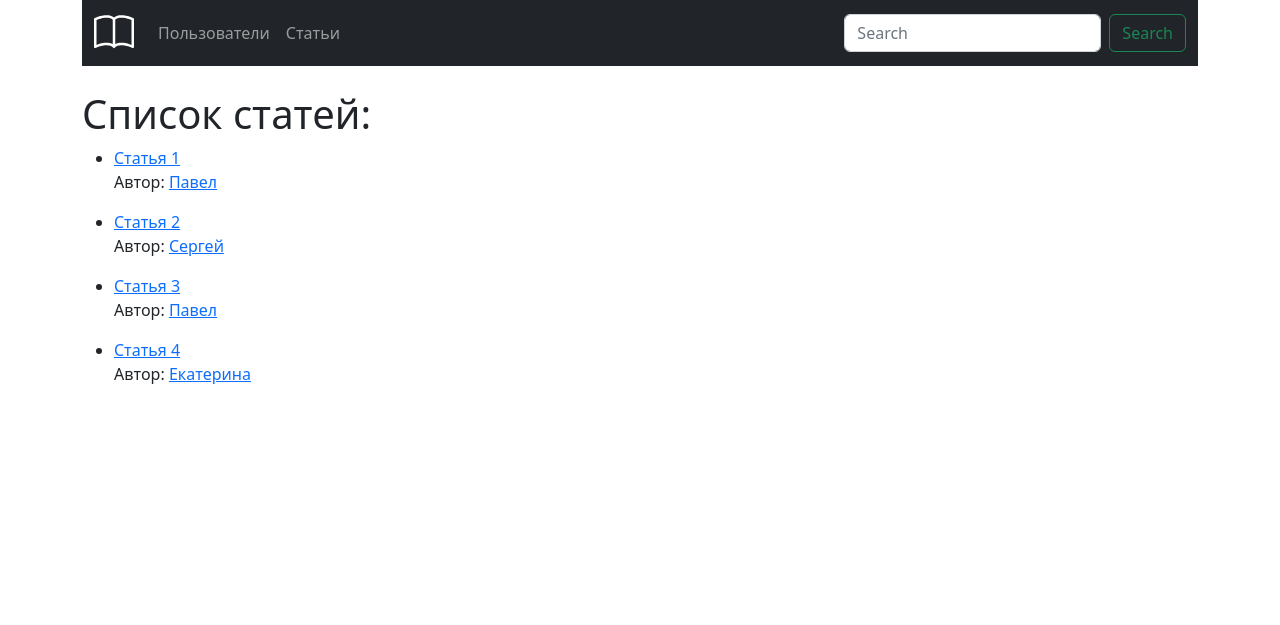
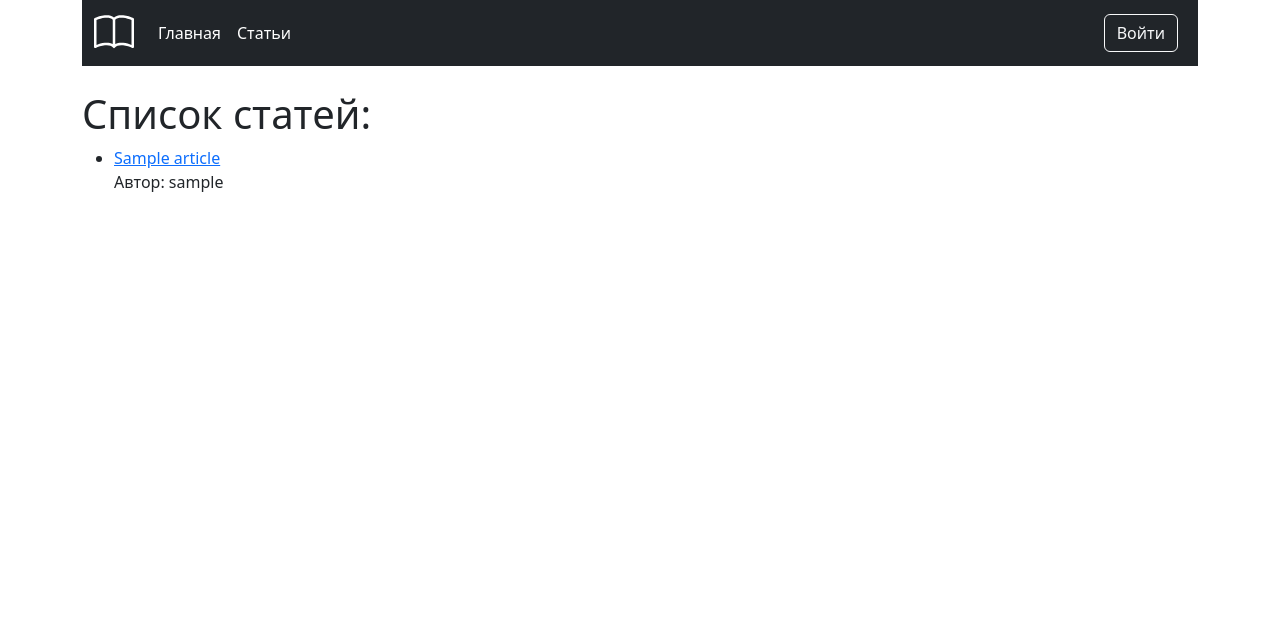
Before and after one commit to N1ckeL90/Flask, a Flask app: page /articles/ in a window 1280 px wide. Shown: the top 625 px of the page. Run offline with Flask 2, Linux system fonts and the light colour scheme; tables that the repository leaves empty hold one stand-in row (values such as "Sample post"); some libraries are stand-ins or nearby versions.

Commit message:
Homework #3

```diff
--- a/blog/article/views.py
+++ b/blog/article/views.py
@@ -1,57 +1,25 @@
 from flask import Blueprint, render_template
 from werkzeug.exceptions import NotFound
 
+from blog.models import Article
+
 article = Blueprint('article', __name__, url_prefix='/articles', static_folder='../static', )
-ARTICLES = {
-    1: {
-        'title': 'Статья 1',
-        'text': 'Описание статьи 1',
-        'author': {
-            'id': 1,
-            'user_name': 'Павел'
-        }
-    },
-    2: {
-        'title': 'Статья 2',
-        'text': 'Описание статьи 2',
-        'author': {
-            'id': 2,
-            'user_name': 'Сергей'
-        }
-    },
-    3: {
-        'title': 'Статья 3',
-        'text': 'Описание статьи 3',
-        'author': {
-            'id': 1,
-            'user_name': 'Павел'
-        }
-    },
-    4: {
-        'title': 'Статья 4',
-        'text': 'Описание статьи 4',
-        'author': {
-            'id': 4,
-            'user_name': 'Екатерина'
-        }
-    }
-}
 
 
 @article.route('/')
 def article_list():
+    articles = Article.query.all()
     return render_template(
         'articles/article_list.html',
-        article=ARTICLES)
+        articles=articles)
 
 
 @article.route('/<int:pk>')
 def get_article(pk: int):
-    try:
-        article_detail = ARTICLES[pk]
-    except KeyError:
+    article = Article.query.filter_by(id=pk).one_or_none()
+    if article is None:
         raise NotFound(f'Статья с id = {pk} не найдена')
     return render_template(
         'articles/article_detail.html',
-        article=article_detail,
+        article=article,
     )
--- a/blog/templates/articles/article_detail.html
+++ b/blog/templates/articles/article_detail.html
@@ -12,6 +12,10 @@
         </p>
     </div>
     <h5>
-        Автор: <a href="{{ url_for('user.get_user', pk=article.author.id) }}">{{ article.author.user_name }}</a>
+        {% if current_user.is_authenticated %}
+            Автор: <a href="{{ url_for('user.get_user', pk=article.author) }}">{{ article.user.username }}</a>
+        {% else %}
+            {{ article.user.username }}
+        {% endif %}
     </h5>
 {% endblock %}
--- a/blog/templates/articles/article_list.html
+++ b/blog/templates/articles/article_list.html
@@ -6,14 +6,18 @@
 
 {% block body %}
     <h1>Список статей:</h1>
-    {% for article_id in article %}
+    {% for article in articles %}
         <ul>
             <li>
-                <a href="{{ url_for('article.get_article', pk=article_id) }}">{{ article[article_id].title }}</a>
+                <a href="{{ url_for('article.get_article', pk=article.id) }}">{{ article.title }}</a>
                 <br>Автор:
-                <a href="{{ url_for('user.get_user', pk=article[article_id].author.id) }}">
-                    {{ article[article_id].author.user_name }}
-                </a>
+                {% if current_user.is_authenticated %}
+                    <a href="{{ url_for('user.get_user', pk=article.author) }}">
+                        {{ article.user.username }}
+                    </a>
+                {% else %}
+                    {{ article.user.username }}
+                {% endif %}
             </li>
         </ul>
     {% endfor %}
--- a/blog/templates/navbar.html
+++ b/blog/templates/navbar.html
@@ -1,6 +1,6 @@
 <nav class="navbar navbar-expand-md navbar-dark bg-dark mb-4">
     <div class="container-fluid">
-        <a class="navbar-brand" href="{{ url_for('user.user_list') }}">
+        <a class="navbar-brand" href="{{ url_for('index') }}">
             <svg xmlns="http://www.w3.org/2000/svg" width="40" height="40" fill="currentColor" class="bi bi-book"
                  viewBox="0 0 16 16">
                 <path d="M1 2.828c.885-.37 2.154-.769 3.388-.893 1.33-.134 2.458.063 3.112.752v9.746c-.935-.53-2.12-.603-3.213-.493-1.18.12-2.37.461-3.287.811V2.828zm7.5-.141c.654-.689 1.782-.886 3.112-.752 1.234.124 2.503.523 3.388.893v9.923c-.918-.35-2.107-.692-3.287-.81-1.094-.111-2.278-.039-3.213.492V2.687zM8 1.783C7.015.936 5.587.81 4.287.94c-1.514.153-3.042.672-3.994 1.105A.5.5 0 0 0 0 2.5v11a.5.5 0 0 0 .707.455c.882-.4 2.303-.881 3.68-1.02 1.409-.142 2.59.087 3.223.877a.5.5 0 0 0 .78 0c.633-.79 1.814-1.019 3.222-.877 1.378.139 2.8.62 3.681 1.02A.5.5 0 0 0 16 13.5v-11a.5.5 0 0 0-.293-.455c-.952-.433-2.48-.952-3.994-1.105C10.413.809 8.985.936 8 1.783z"/>
@@ -13,19 +13,31 @@
         <div class="collapse navbar-collapse" id="navbarCollapse">
             <ul class="navbar-nav me-auto mb-2 mb-md-0">
                 <li class="nav-item">
-                    <a class="nav-link" aria-current="page" href="{{ url_for('user.user_list') }}">Пользователи</a>
+                    <a class="nav-link text-white" aria-current="page" href="{{ url_for('index') }}">Главная</a>
                 </li>
+                {% if current_user.is_authenticated %}
+                    <li class="nav-item">
+                        <a class="nav-link text-white" aria-current="page" href="{{ url_for('user.user_list') }}">Пользователи</a>
+                    </li>
+                {% endif %}
                 <li class="nav-item">
-                    <a class="nav-link" href="{{ url_for('article.article_list') }}">Статьи</a>
+                    <a class="nav-link text-white" href="{{ url_for('article.article_list') }}">Статьи</a>
                 </li>
-{#                <li class="nav-item">#}
-{#                    <a class="nav-link disabled">Disabled</a>#}
-{#                </li>#}
             </ul>
-            <form class="d-flex" role="search">
-                <input class="form-control me-2" type="search" placeholder="Search" aria-label="Search">
-                <button class="btn btn-outline-success" type="submit">Search</button>
-            </form>
+            <div class="text-end">
+                {% if current_user.is_authenticated %}
+                    <span class="text-white me-3">{{ current_user.username }}</span>
+                    <button type="button" class="btn btn-outline-light me-2">
+                        <a class="nav-link" href="{{ url_for('auth_app.logout') }}">Выйти</a>
+                    </button>
+                {% else %}
+                    <button type="button" class="btn btn-outline-light me-2">
+                        <a class="nav-link" href="{{ url_for('auth_app.logout') }}">
+                            <a href="{{ url_for('auth_app.login') }}"
+                               class="nav-link {% if request.endpoint == 'auth_app.login' -%}active{%- endif %}">Войти</a>
+                    </button>
+                {% endif %}
+            </div>
         </div>
     </div>
 </nav>
--- a/blog/templates/users/users_list.html
+++ b/blog/templates/users/users_list.html
@@ -6,9 +6,11 @@
 
 {% block body %}
     <h1>Список пользователей:</h1>
-    {% for user_id in users %}
+    {% for user in users %}
         <ul>
-            <li><a href={{ url_for('user.get_user', pk=user_id) }}>{{ users[user_id] }}</a></li>
+            <li>
+                <a href={{ url_for('user.get_user', pk=user.id) }}>{{ user.username }}</a>
+            </li>
         </ul>
     {% endfor %}
 {% endblock %}
--- a/req.txt
+++ b/req.txt
@@ -1,8 +1,13 @@
 click==8.1.3
 Flask==2.2.3
+Flask-Login==0.6.2
+Flask-SQLAlchemy==3.0.3
+greenlet==2.0.2
 importlib-metadata==6.0.0
 itsdangerous==2.1.2
 Jinja2==3.1.2
 MarkupSafe==2.1.2
+SQLAlchemy==2.0.4
+typing-extensions==4.5.0
 Werkzeug==2.2.3
 zipp==3.14.0
--- a/wsgi.py
+++ b/wsgi.py
@@ -1,6 +1,5 @@
-from blog.app import create_app
+from blog.app import app
 
-app = create_app()
 
 if __name__ == "__main__":
     app.run(
```
Also changed, not shown: blog/app.py (+58 -8 lines), blog/models/__init__.py (added, +7 -0 lines), blog/models/article.py (added, +13 -0 lines), blog/models/database.py (added, +7 -0 lines), blog/models/user.py (added, +15 -0 lines), blog/templates/auth/login.html (added, +25 -0 lines), blog/templates/index.html (added, +10 -0 lines), blog/templates/users/details.html (+5 -2 lines), blog/user/views.py (+7 -12 lines), blog/views/auth.py (added, +55 -0 lines), blog/views/__init__.py (added).
